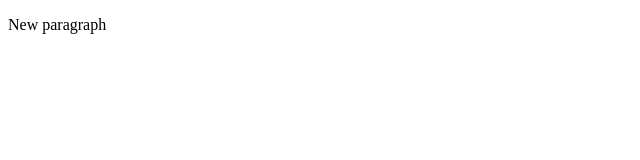
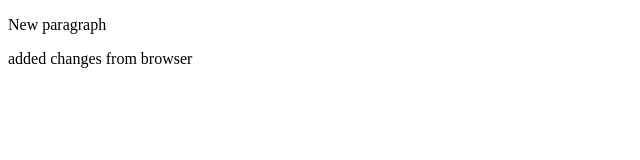
Before and after one commit to villert/git-esimerkki, a plain HTML site: page index.html in a window 1280 px wide. Shown: the whole page, without its empty margins (0-640 px from the left). Drawn offline with Linux system fonts and the light colour scheme.

Commit message:
Update index.html
added changes from browser

```diff
--- a/index.html
+++ b/index.html
@@ -4,6 +4,7 @@
     <meta charset="UTF-8" />
     <title>title update</title>
     <p>New paragraph</p>
+    <p>added changes from browser</p>
 </head>
 <body>
 
```
